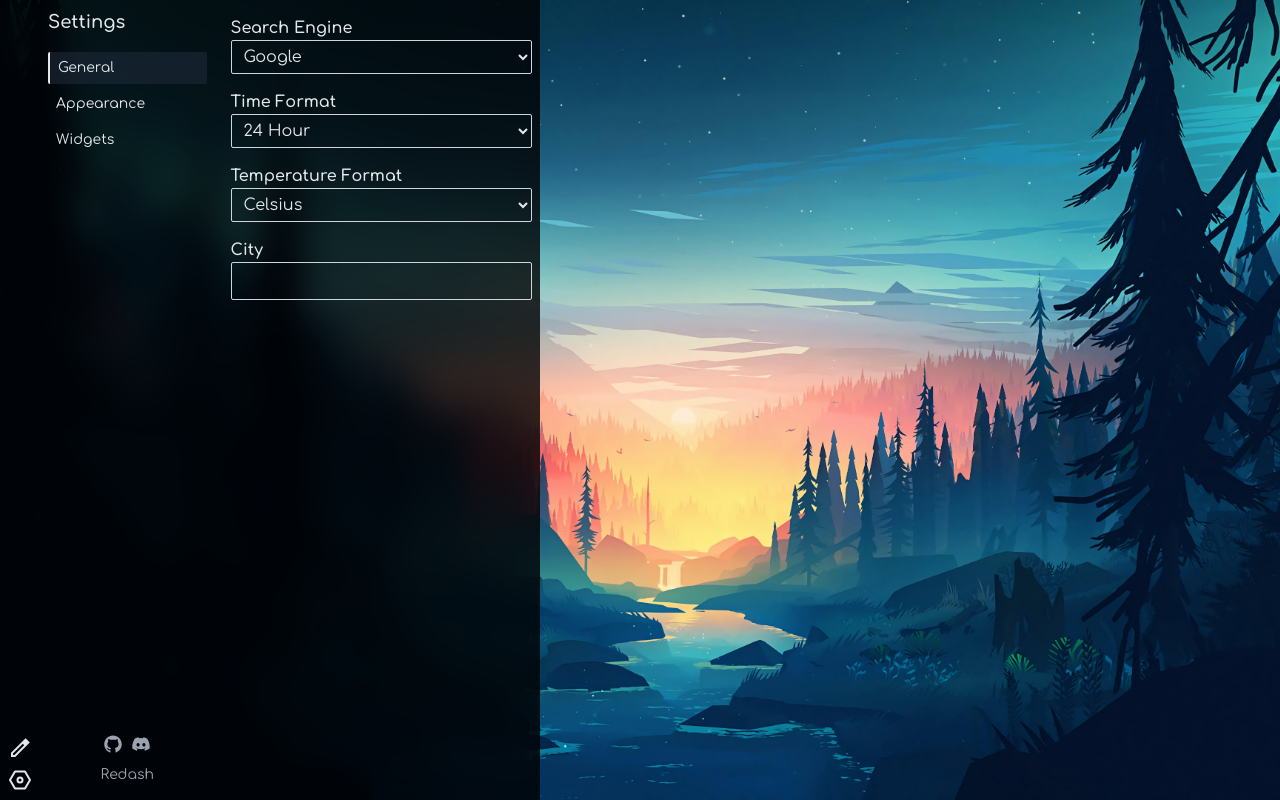
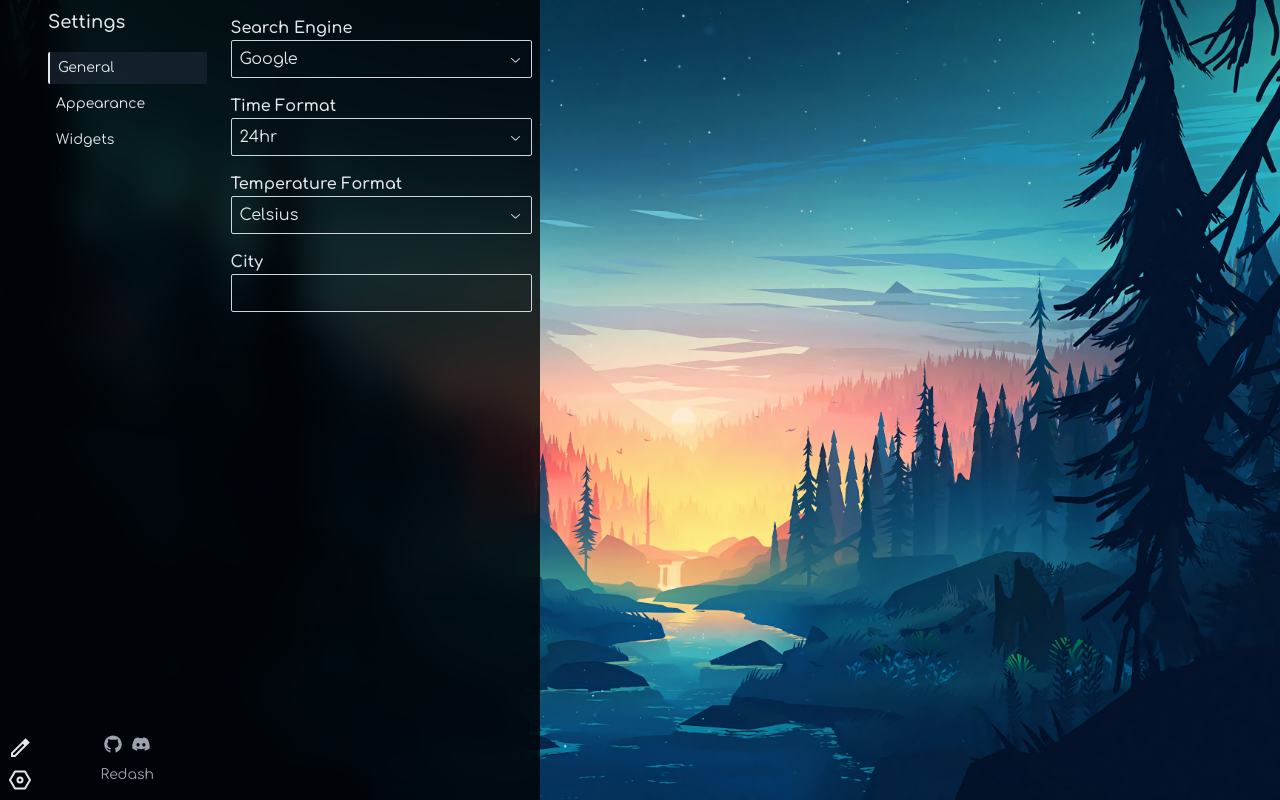
Before and after one commit to lirena00/Odash, a Next.js app: page / in a window 1280 px wide. Both pictures are taken after a click on the button 20 px from the left and 780 px from the top of the page. Built offline with nearby package versions, Linux system fonts and the light colour scheme.

Commit message:
added radix ui components

```diff
--- a/package.json
+++ b/package.json
@@ -11,6 +11,7 @@
   "dependencies": {
     "@radix-ui/react-icons": "^1.3.0",
     "@radix-ui/react-select": "^2.0.0",
+    "@radix-ui/react-slider": "^1.1.2",
     "@tailwindcss/typography": "^0.5.13",
     "chroma-js": "^2.4.2",
     "colorthief": "^2.4.0",
--- a/src/components/SettingSections/GeneralSection.tsx
+++ b/src/components/SettingSections/GeneralSection.tsx
@@ -1,26 +1,37 @@
 import { useSettings } from "@/contexts/SettingsContext";
+import * as Select from "@radix-ui/react-select";
+import {
+  ChevronDownIcon,
+  ChevronUpIcon,
+  CheckIcon,
+} from "@radix-ui/react-icons";
 
 const GeneralSection = () => {
   const { settings, updateSettings } = useSettings();
-  const handleSearchEngineChange = (
-    event: React.ChangeEvent<HTMLSelectElement>
-  ) => {
+
+  const searchEngineOptions = [
+    { value: "google", label: "Google" },
+    { value: "bing", label: "Bing" },
+    { value: "duckduckgo", label: "Duckduckgo" },
+    { value: "perplexity", label: "Perplexity" },
+  ];
+
+  const timeFormatOptions = ["24hr", "12hr"];
+  const temperatureFormatOptions = ["Fahrenheit", "Celsius"];
+
+  const handleSearchEngineChange = (value: string) => {
     updateSettings({
-      searchEngine: event.target.value as "google" | "bing" | "duckduckgo",
+      searchEngine: value as "google" | "bing" | "duckduckgo" | "perplexity",
     });
   };
 
-  const handleTimeFormatChange = (
-    event: React.ChangeEvent<HTMLSelectElement>
-  ) => {
-    updateSettings({ timeFormat: event.target.value as "24hr" | "12hr" });
+  const handleTimeFormatChange = (value: string) => {
+    updateSettings({ timeFormat: value as "24hr" | "12hr" });
   };
 
-  const handleTemperatureFormatChange = (
-    event: React.ChangeEvent<HTMLSelectElement>
-  ) => {
+  const handleTemperatureFormatChange = (value: string) => {
     updateSettings({
-      temperatureFormat: event.target.value as "Fahrenheit" | "Celsius",
+      temperatureFormat: value as "Fahrenheit" | "Celsius",
     });
   };
 
@@ -34,40 +45,119 @@ const GeneralSection = () => {
     <div className="space-y-4">
       <div className="flex flex-col">
         <span className="font-semibold">Search Engine</span>
-        <select
-          className="rounded-sm bg-transparent px-2 py-1.5 outline-none border-gray-300 border"
+        <Select.Root
           value={settings.searchEngine}
-          onChange={handleSearchEngineChange}
+          onValueChange={handleSearchEngineChange}
         >
-          <option value="google">Google</option>
-          <option value="bing">Bing</option>
-          <option value="duckduckgo">Duckduckgo</option>
-          <option value="perplexity">Perplexity</option>
-        </select>
+          <Select.Trigger className="rounded-sm bg-transparent px-2 py-1.5 outline-none border-gray-300 border inline-flex items-center justify-between">
+            <Select.Value />
+            <Select.Icon>
+              <ChevronDownIcon />
+            </Select.Icon>
+          </Select.Trigger>
+          <Select.Portal>
+            <Select.Content className="z-20 rounded-sm bg-black border p-1 outline-none border-gray-300">
+              <Select.ScrollUpButton className="flex items-center justify-center">
+                <ChevronUpIcon />
+              </Select.ScrollUpButton>
+              <Select.Viewport>
+                {searchEngineOptions.map((option) => (
+                  <Select.Item
+                    key={option.value}
+                    value={option.value}
+                    className="px-1 py-1.5 hover:bg-gray-800/60 flex items-center justify-between cursor-pointer"
+                  >
+                    <Select.ItemText>{option.label}</Select.ItemText>
+                    <Select.ItemIndicator>
+                      <CheckIcon />
+                    </Select.ItemIndicator>
+                  </Select.Item>
+                ))}
+              </Select.Viewport>
+              <Select.ScrollDownButton className="flex items-center justify-center">
+                <ChevronDownIcon />
+              </Select.ScrollDownButton>
+            </Select.Content>
+          </Select.Portal>
+        </Select.Root>
       </div>
 
       <div className="flex flex-col">
         <span className="font-semibold">Time Format</span>
-        <select
-          className="rounded-sm bg-transparent px-2 py-1.5 outline-none border-gray-300 border"
+        <Select.Root
           value={settings.timeFormat}
-          onChange={handleTimeFormatChange}
+          onValueChange={handleTimeFormatChange}
         >
-          <option value="24hr">24 Hour</option>
-          <option value="12hr">12 Hour</option>
-        </select>
+          <Select.Trigger className="rounded-sm bg-transparent px-2 py-1.5 outline-none border-gray-300 border inline-flex items-center justify-between">
+            <Select.Value />
+            <Select.Icon>
+              <ChevronDownIcon />
+            </Select.Icon>
+          </Select.Trigger>
+          <Select.Portal>
+            <Select.Content className="z-20 rounded-sm bg-black border p-1 outline-none border-gray-300">
+              <Select.ScrollUpButton className="flex items-center justify-center">
+                <ChevronUpIcon />
+              </Select.ScrollUpButton>
+              <Select.Viewport>
+                {timeFormatOptions.map((option) => (
+                  <Select.Item
+                    key={option}
+                    value={option}
+                    className="px-1 py-1.5 hover:bg-gray-800/60 flex items-center justify-between cursor-pointer"
+                  >
+                    <Select.ItemText>{option}</Select.ItemText>
+                    <Select.ItemIndicator>
+                      <CheckIcon />
+                    </Select.ItemIndicator>
+                  </Select.Item>
+                ))}
+              </Select.Viewport>
+              <Select.ScrollDownButton className="flex items-center justify-center">
+                <ChevronDownIcon />
+              </Select.ScrollDownButton>
+            </Select.Content>
+          </Select.Portal>
+        </Select.Root>
       </div>
 
       <div className="flex flex-col">
         <span className="font-semibold">Temperature Format</span>
-        <select
-          className="rounded-sm bg-transparent px-2 py-1.5 outline-none border-gray-300 border"
+        <Select.Root
           value={settings.temperatureFormat}
-          onChange={handleTemperatureFormatChange}
+          onValueChange={handleTemperatureFormatChange}
         >
-          <option value="Fahrenheit">Fahrenheit</option>
-          <option value="Celsius">Celsius</option>
-        </select>
+          <Select.Trigger className="rounded-sm bg-transparent px-2 py-1.5 outline-none border-gray-300 border inline-flex items-center justify-between">
+            <Select.Value />
+            <Select.Icon>
+              <ChevronDownIcon />
+            </Select.Icon>
+          </Select.Trigger>
+          <Select.Portal>
+            <Select.Content className="z-20 rounded-sm bg-black border p-1 outline-none border-gray-300">
+              <Select.ScrollUpButton className="flex items-center justify-center">
+                <ChevronUpIcon />
+              </Select.ScrollUpButton>
+              <Select.Viewport>
+                {temperatureFormatOptions.map((option) => (
+                  <Select.Item
+                    key={option}
+                    value={option}
+                    className="px-1 py-1.5 hover:bg-gray-800/60 flex items-center justify-between cursor-pointer"
+                  >
+                    <Select.ItemText>{option}</Select.ItemText>
+                    <Select.ItemIndicator>
+                      <CheckIcon />
+                    </Select.ItemIndicator>
+                  </Select.Item>
+                ))}
+              </Select.Viewport>
+              <Select.ScrollDownButton className="flex items-center justify-center">
+                <ChevronDownIcon />
+              </Select.ScrollDownButton>
+            </Select.Content>
+          </Select.Portal>
+        </Select.Root>
       </div>
 
       <div className="flex flex-col">
--- a/src/components/Settings.tsx
+++ b/src/components/Settings.tsx
@@ -26,7 +26,7 @@ const Settings = ({ addWidget }: SettingsProps) => {
       animate={{ x: 0, opacity: 1 }}
       exit={{ x: -20, opacity: 0 }}
       transition={{ duration: 0.1 }}
-      className="h-screen w-[500px] gap-4 p-2 z-40 backdrop-blur-lg bg-black/80 flex absolute left-full"
+      className="h-screen w-[500px] gap-4 p-2 z-10 backdrop-blur-lg bg-black/80 flex absolute left-full"
     >
       <div className="w-1/3 space-y-4 flex flex-col">
         <span className="font-semibold text-lg">Settings</span>
```
Also changed, not shown: src/components/SettingSections/AppearanceSection.tsx (+65 -22 lines), 1 other file (tests, documents, lock files or other folders).
